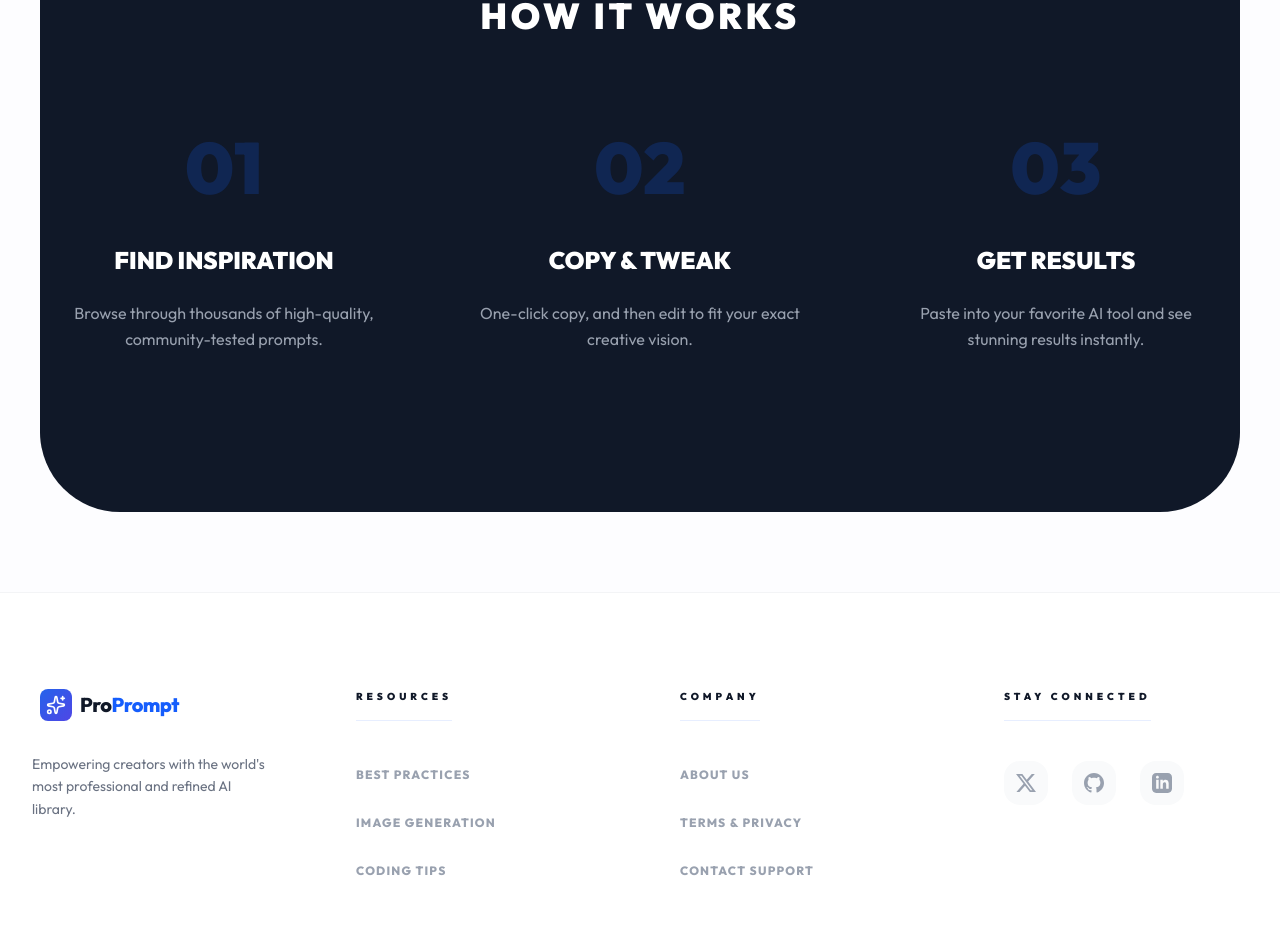
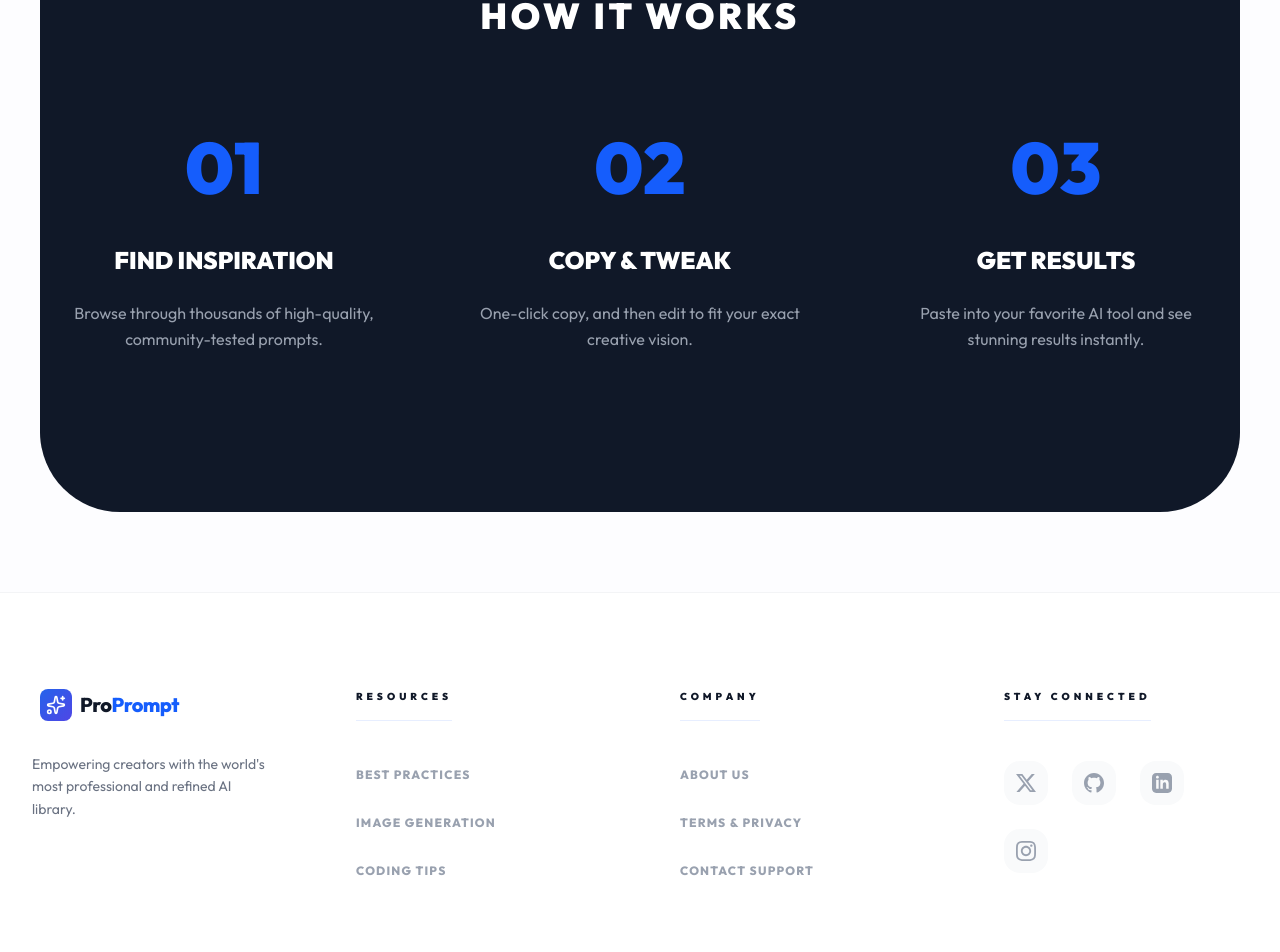
Before and after one commit to yasser8111/ProPrompt, a React (Vite) app: page / in a window 1280 px wide. Shown: the part 2609-3561 px from the top of the page. Built offline with nearby package versions, Linux system fonts and the light colour scheme.

Commit message:
Add Instagram to social links with brand-accurate gradient hover

```diff
--- a/src/components/Footer.jsx
+++ b/src/components/Footer.jsx
@@ -122,6 +122,15 @@
                   <path d="M19 0h-14c-2.761 0-5 2.239-5 5v14c0 2.761 2.239 5 5 5h14c2.762 0 5-2.239 5-5v-14c0-2.761-2.238-5-5-5zm-11 19h-3v-11h3v11zm-1.5-12.268c-.966 0-1.75-.79-1.75-1.764s.784-1.764 1.75-1.764 1.75.79 1.75 1.764-.783 1.764-1.75 1.764zm13.5 12.268h-3v-5.604c0-3.368-4-3.113-4 0v5.604h-3v-11h3v1.765c1.396-2.586 7-2.777 7 2.476v6.759z" />
                 </svg>
               </a>
+              <a
+                href="#"
+                aria-label="Instagram"
+                className="p-3 bg-gray-50 text-gray-400 rounded-2xl hover:bg-gradient-to-tr hover:from-[#f9ce34] hover:via-[#ee2a7b] hover:to-[#6228d7] hover:text-white transition-all active:scale-95"
+              >
+                <svg className="w-5 h-5 fill-current" viewBox="0 0 24 24">
+                  <path d="M12 2.163c3.204 0 3.584.012 4.85.07 3.252.148 4.771 1.691 4.919 4.919.058 1.265.069 1.645.069 4.849 0 3.205-.012 3.584-.069 4.849-.149 3.225-1.664 4.771-4.919 4.919-1.266.058-1.644.07-4.85.07-3.204 0-3.584-.012-4.849-.07-3.26-.149-4.771-1.699-4.919-4.92-.058-1.265-.07-1.644-.07-4.849 0-3.204.013-3.583.07-4.849.149-3.227 1.664-4.771 4.919-4.919 1.266-.057 1.645-.069 4.849-.069zm0-2.163c-3.259 0-3.667.014-4.947.072-4.358.2-6.78 2.618-6.98 6.98-.059 1.281-.073 1.689-.073 4.948 0 3.259.014 3.668.072 4.948.2 4.358 2.618 6.78 6.98 6.98 1.281.058 1.689.072 4.948.072 3.259 0 3.668-.014 4.948-.072 4.354-.2 6.782-2.618 6.979-6.98.059-1.28.073-1.689.073-4.948 0-3.259-.014-3.667-.072-4.947-.196-4.354-2.617-6.78-6.979-6.98-1.281-.059-1.69-.073-4.949-.073zm0 5.838c-3.403 0-6.162 2.759-6.162 6.162s2.759 6.163 6.162 6.163 6.162-2.759 6.162-6.163-2.759-6.162-6.162-6.162zm0 10.162c-2.209 0-4-1.79-4-4 0-2.209 1.791-4 4-4s4 1.791 4 4c0 2.21-1.791 4-4 4zm6.406-11.845c-.796 0-1.441.645-1.441 1.44s.645 1.44 1.441 1.44c.795 0 1.439-.645 1.439-1.44s-.644-1.44-1.439-1.44z" />
+                </svg>
+              </a>
             </div>
           </div>
         </div>
--- a/src/pages/Home.jsx
+++ b/src/pages/Home.jsx
@@ -119,7 +119,7 @@
               { step: '03', title: t('howItWorks.step3.title'), text: t('howItWorks.step3.desc') },
             ].map((item, i) => (
               <div key={item.step} className="group text-center">
-                <div className="text-7xl font-black text-blue-600/20 group-hover:text-blue-600 mb-10 transition-colors duration-500">
+                <div className="text-7xl font-black text-blue-600 mb-10 transition-colors duration-500">
                   {item.step}
                 </div>
                 <h3 className="text-2xl font-black text-white mb-6 uppercase">{item.title}</h3>
```
